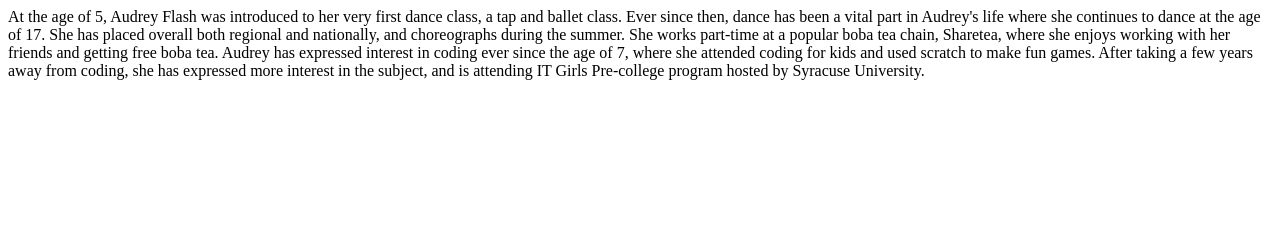
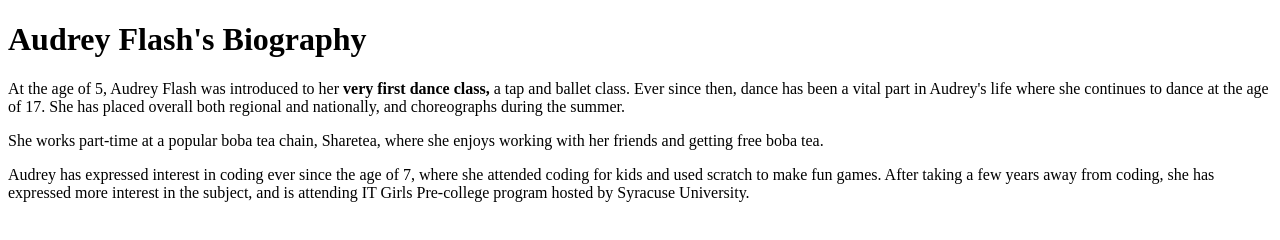
Before and after one commit to suitgirls/amflash, a plain HTML site: page indexITGIRLS.html in a window 1280 px wide. Drawn offline with Linux system fonts and the light colour scheme.

Commit message:
Add files via upload

```diff
--- a/indexITGIRLS.html
+++ b/indexITGIRLS.html
@@ -1,14 +1,16 @@
 <!DOCTYPE html>
 <html lang="en">
 <head>
+    <url></url>
     <meta charset="UTF-8">
     <meta name="viewport" content="width=device-width, initial-scale=1.0">
-    <title>Audrey Flash</title>
+    <title>Audrey Flash - Bio</title>
 </head>
 <body>
-    At the age of 5, Audrey Flash was introduced to her very first dance class, a tap and ballet class. Ever since then, dance has been a vital part in Audrey's life where she continues to dance at the age of 17. She has placed overall both regional and nationally, and choreographs during the summer.
-    She works part-time at a popular boba tea chain, Sharetea, where she enjoys working with her friends and getting free boba tea.
-    Audrey has expressed interest in coding ever since the age of 7, where she attended coding for kids and used scratch to make fun games. After taking a few years away from coding, she has expressed more interest in the subject, and is attending IT Girls Pre-college program hosted by Syracuse University.
+    <h1>Audrey Flash's Biography</h1>
+    <p>At the age of 5, Audrey Flash was introduced to her <strong>very first dance class,</strong> a tap and ballet class. Ever since then, dance has been a vital part in Audrey's life where she continues to dance at the age of 17. She has placed overall both regional and nationally, and choreographs during the summer.</p>
+    <p>She works part-time at a popular boba tea chain, Sharetea, where she enjoys working with her friends and getting free boba tea. </p>
+    <p>Audrey has expressed interest in coding ever since the age of 7, where she attended coding for kids and used scratch to make fun games. After taking a few years away from coding, she has expressed more interest in the subject, and is attending IT Girls Pre-college program hosted by Syracuse University. </p>
 
 </body>
 </html>
```
